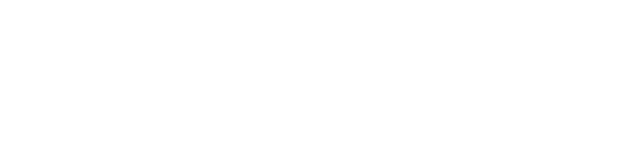
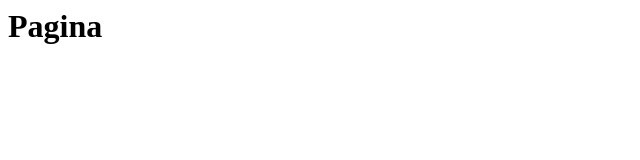
Before and after one commit to 19248/pruebaopensource, a plain HTML site: page index.html in a window 1280 px wide. Shown: the whole page, without its empty margins (0-640 px from the left). Drawn offline with Linux system fonts and the light colour scheme.

Commit message:
Mision de la pagina

```diff
--- a/index.html
+++ b/index.html
@@ -1,8 +1,8 @@
 <html>
   <head>
-    <title></title>
+    <title>Hola</title>
   </head>
   <body>
-
+    <h1>Pagina</h1>
   </body>
 </html>
```
Also changed, not shown: mision.html (added, +3 -0 lines).
